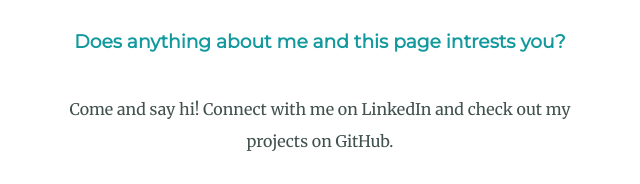
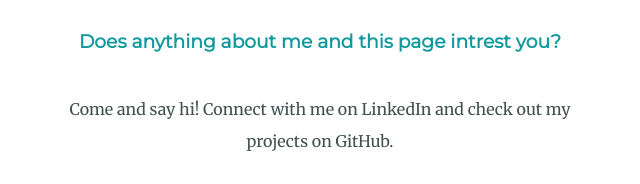
Before and after one commit to anithaalex98/my-site, a plain HTML site: page index.html in a window 1280 px wide. Shown: the part 2302-2486 px from the top of the page, 320-960 px from the left. Drawn offline with Linux system fonts and the light colour scheme.

Commit message:
Fixing typos II

```diff
--- a/index.html
+++ b/index.html
@@ -44,7 +44,7 @@
         <hr>
         <div class="contact-me">
           <h2>Get In Touch</h2>
-          <h3>Does anything about me and this page intrests you?</h3>
+          <h3>Does anything about me and this page intrest you?</h3>
           <p class="contact-msg">Come and say hi! Connect with me on LinkedIn and check out my projects on GitHub.</p>
           <a class="btn" href="mailto:anithaalex98@gmail.com">CONTACT ME</a>
         </div>
```
